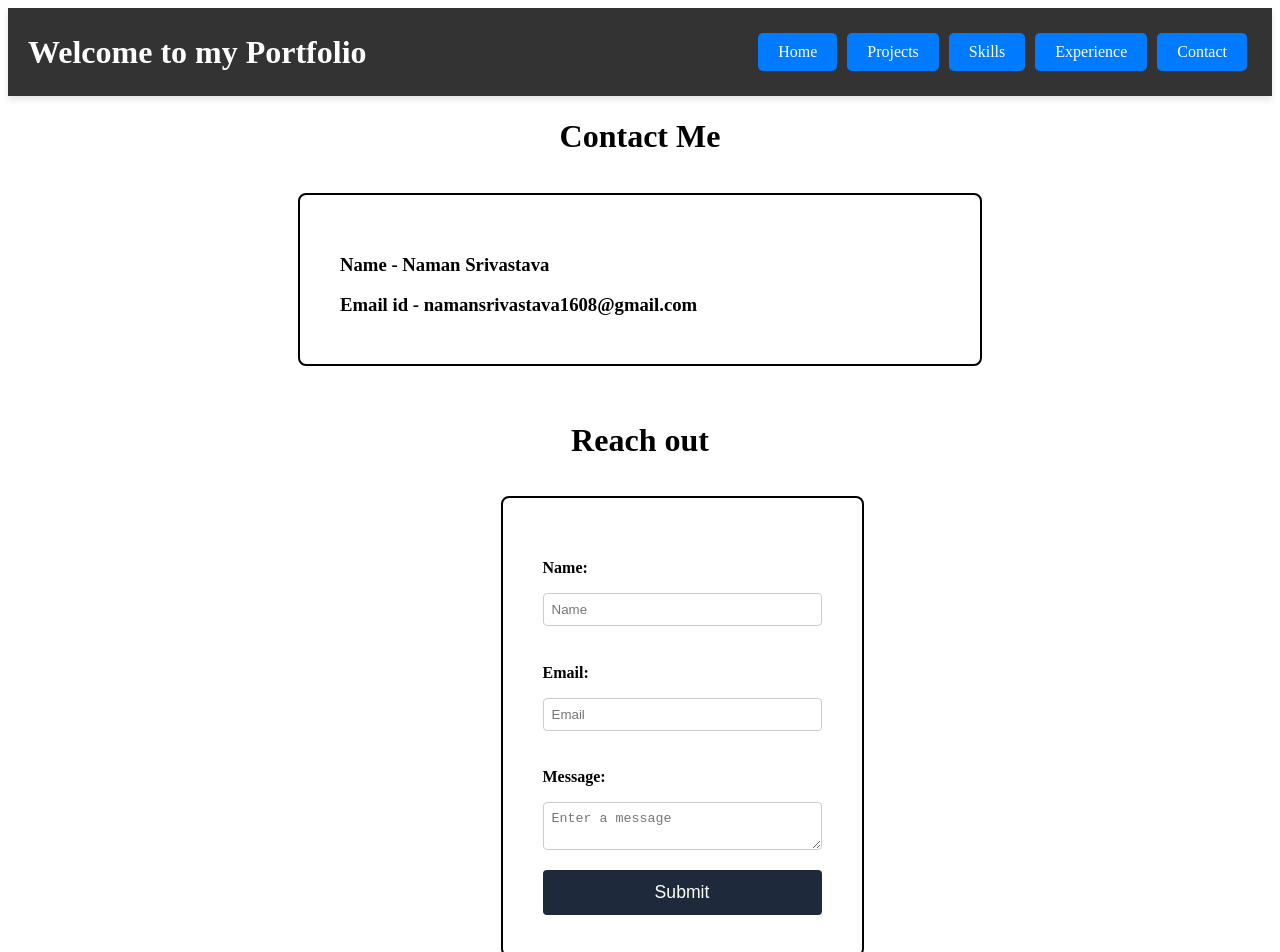
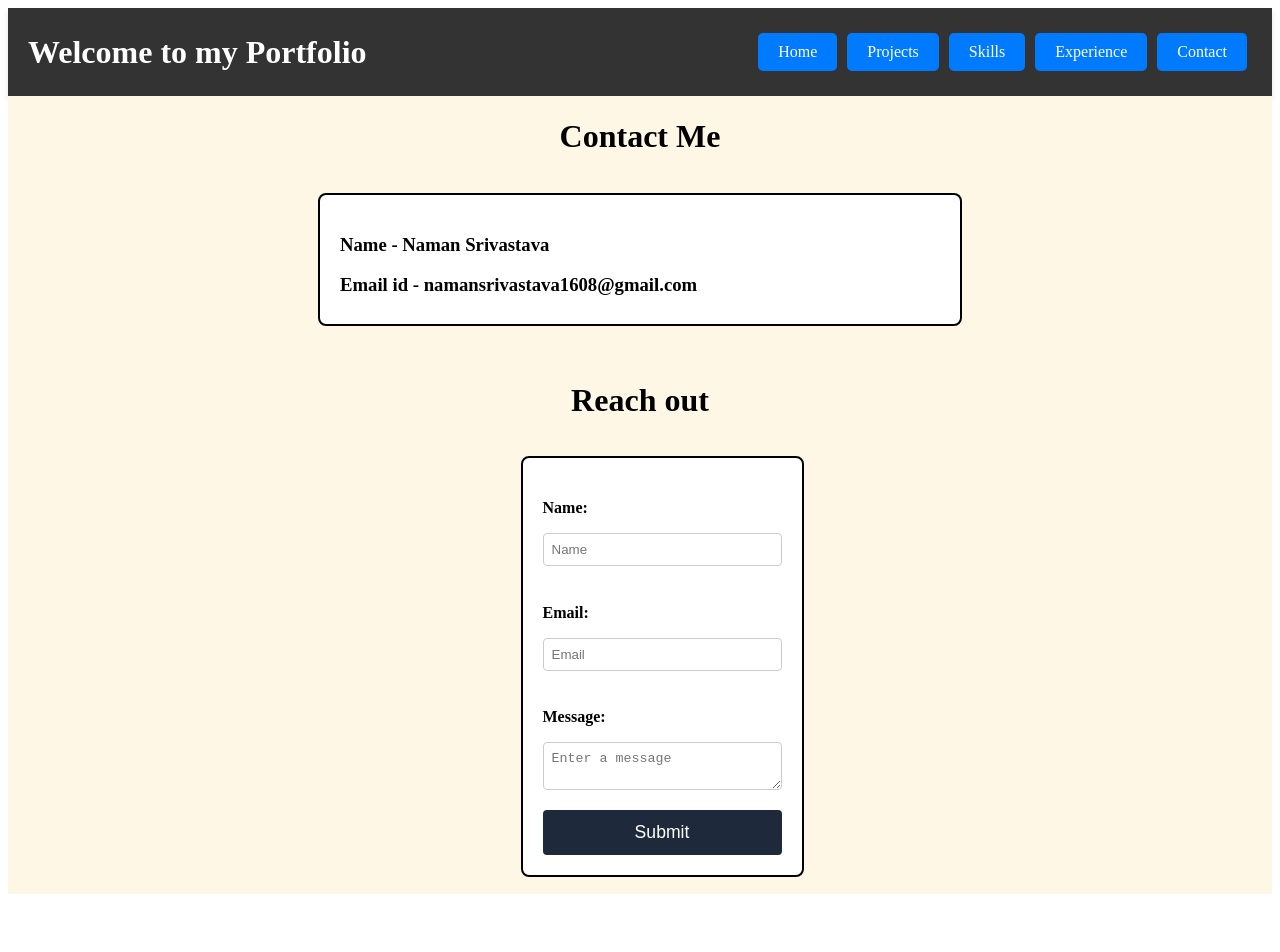
Before and after one commit to naman-0804/Portfolio-Naman, a React (Create React App) app: page /contact in a window 1280 px wide. Shown: the top 952 px of the page. After the commit the page ends 902 px from the top, so only its background shows below. Built offline with nearby package versions, Linux system fonts and the light colour scheme.

Commit message:
ADDED BACKGROUND COLOR

```diff
--- a/src/components/Contact.js
+++ b/src/components/Contact.js
@@ -27,9 +27,10 @@ function Contact() {
   };
 
   return (
-    <div id="contact-section" style={{ padding: "1px"}}>
+    <div id="contact-section" style={{ padding: "1px", backgroundColor: '#fff7e6' }}>
       <center><h1>Contact Me</h1></center>
-      <div className="contact">
+
+      <div className="contact" style={{ backgroundColor: '#ffffff', padding: '20px', borderRadius: '8px' }}>
         <div id="Name">
           <h3>Name - Naman Srivastava</h3>
         </div>
@@ -37,10 +38,12 @@ function Contact() {
           <h3>Email id - namansrivastava1608@gmail.com</h3>
         </div>
       </div>
+
       <br />
+
       <center><h1>Reach out</h1></center>
       <form onSubmit={handleSubmit}>
-        <div className="reach">
+        <div className="reach" style={{ backgroundColor: '#ffffff', padding: '20px', borderRadius: '8px' }}>
           <div id="Name">
             <h4><label htmlFor="name">Name: </label></h4>
             <input type="text" name="name" placeholder="Name" value={formData.name} onChange={handleChange} />
--- a/src/components/Experience.js
+++ b/src/components/Experience.js
@@ -3,7 +3,7 @@ import React from 'react';
 function Experience() {
   return (
 
-    <div id="experience-section" className="exed">
+    <div id="experience-section" className="exed" style={{ backgroundColor: '#fff7e6' }}>
       <center><h1>Experience</h1></center>
       <ul className="exp">
         <li>
--- a/src/components/Projects.js
+++ b/src/components/Projects.js
@@ -29,7 +29,7 @@ function Projects() {
   }
 
   return (
-    <div id="project-section" className="project">
+    <div id="project-section" className="project"  style={{ backgroundColor: '#fff7e6' }}>
       <center><h1>Projects</h1></center>
       <div className="project-grid">
         <div className="project-item">
--- a/src/components/Skills.js
+++ b/src/components/Skills.js
@@ -2,7 +2,7 @@ import React from 'react';
 
 function Skills() {
   return (
-    <div id="skills-section" style={{ padding: "10px" }}>
+    <div id="skills-section" style={{ padding: "10px" ,backgroundColor:"#fff7e6"}}>
       <center><h1>Skills</h1></center>
       <div className="Skills">
       <br/>
```
